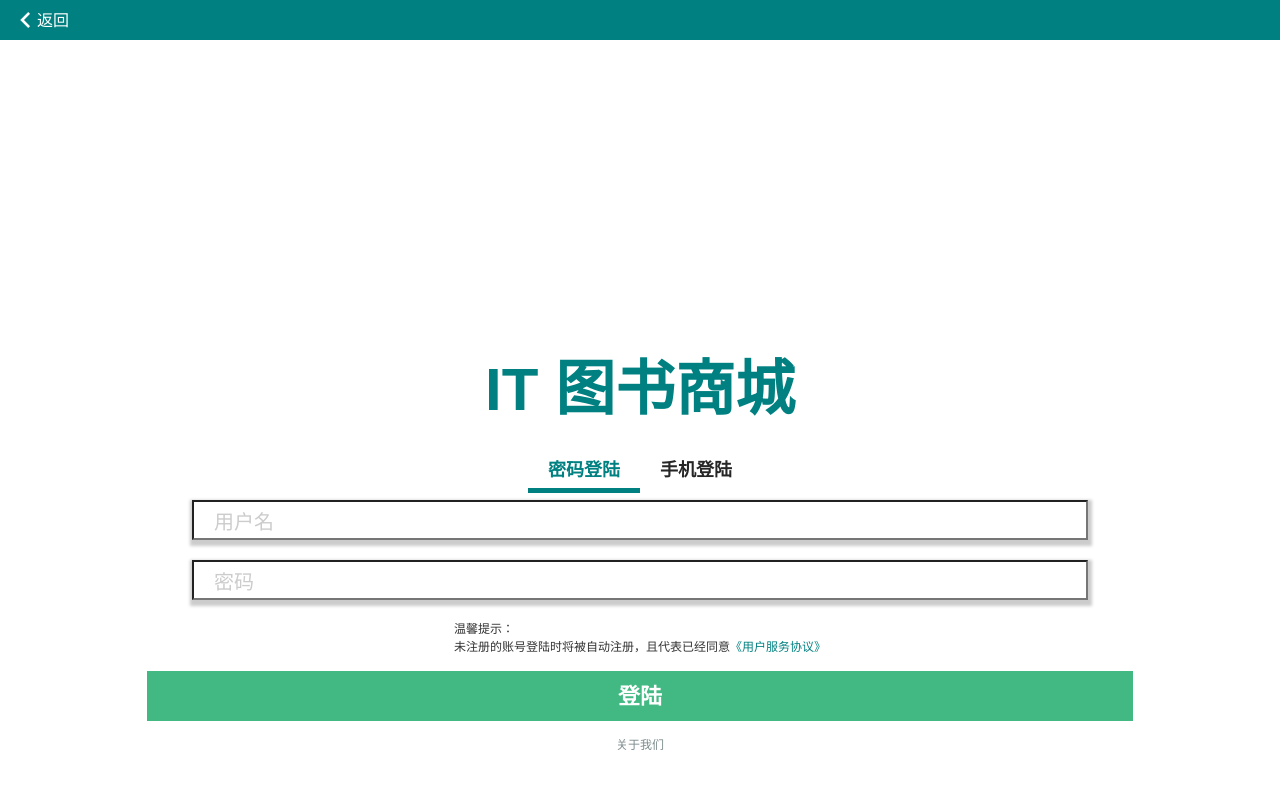
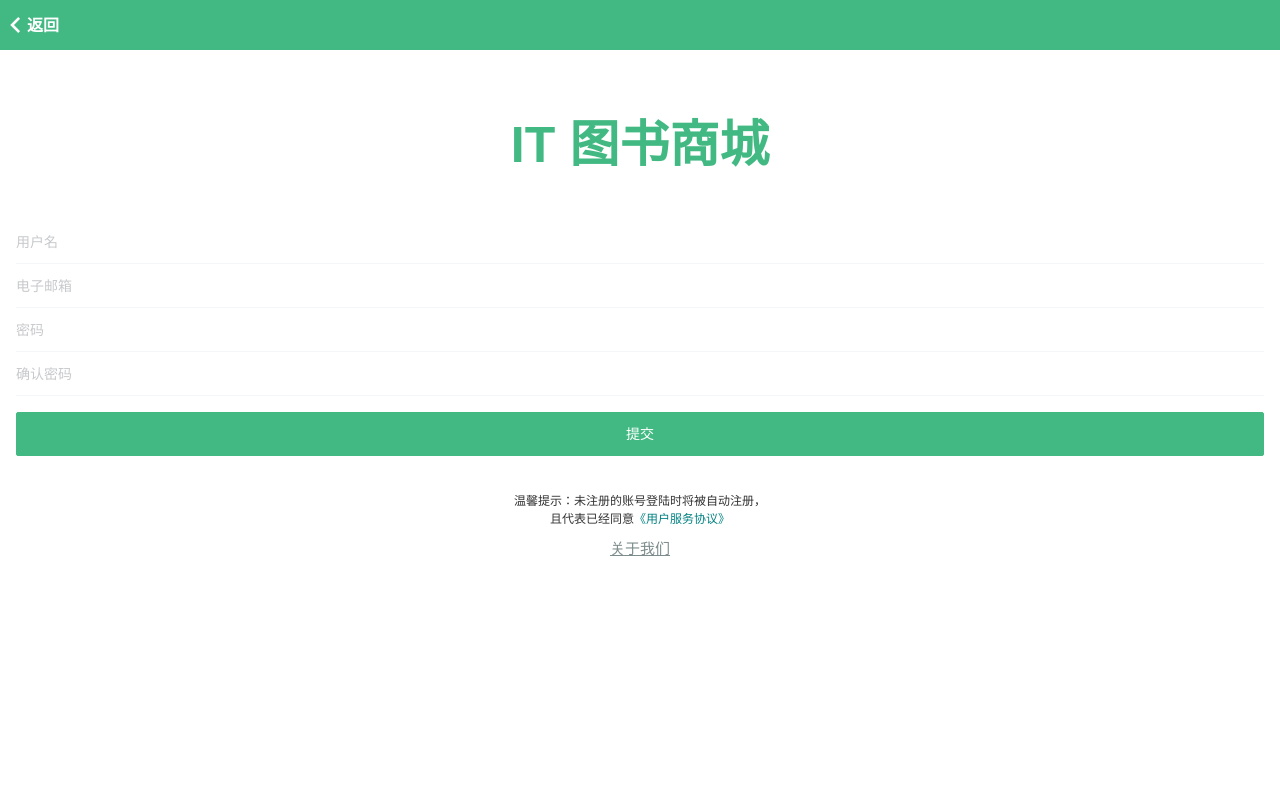
Before and after one commit to BlaxBerry/vue-book-shopping-mobile, a Vue app: page /#/login in a window 1280 px wide. Shown: the top 788 px of the page. Built offline with nearby package versions, Linux system fonts and the light colour scheme.

Commit message:
Login页面VantUI导入

```diff
--- a/src/UI/VantUI.js
+++ b/src/UI/VantUI.js
@@ -26,7 +26,11 @@ import {
     // 标签
     Tag,
     // 图片
-    Image as VanImage
+    Image as VanImage,
+    // 表单
+    Form,
+    // 输入框
+    Field
 } from 'vant';
 
 Vue.use(Swipe)
@@ -41,4 +45,6 @@ Vue.use(Swipe)
     .use(Empty)
     .use(Button)
     .use(Tag)
-    .use(VanImage);
+    .use(VanImage)
+    .use(Form)
+    .use(Field);
--- a/src/assets/css/Login/Login.css
+++ b/src/assets/css/Login/Login.css
@@ -5,78 +5,30 @@
   box-sizing: border-box;
 }
 #login .login_heder .go_back {
-  height: 40px;
-  background-color: #008080;
-  line-height: 40px;
-  padding-left: 20px;
-}
-#login .login_heder .go_back a {
   color: #fff;
+  margin-left: 10px;
+  font-weight: 700;
 }
 #login .login_heder h1.login_logo {
-  font-size: 60px;
+  font-size: 50px;
   font-weight: 700;
-  color: #008080;
+  color: #42b983;
   text-align: center;
-  margin-top: 25%;
-}
-#login .login_content {
-  margin-top: 30px;
-  text-align: center;
-}
-#login .login_content .tab_nav {
-  height: 40px;
-  line-height: 40px;
-  margin-bottom: 10px;
-}
-#login .login_content .tab_nav span {
-  font-weight: 700;
-  padding: 0 20px 8px;
-  font-size: 18px;
-}
-#login .login_content .tab_nav .underline {
-  border-bottom: thick solid #008080;
-  color: #008080;
-}
-#login .login_content .tab_content {
-  display: flex;
-  flex-direction: column;
-  align-items: center;
-}
-#login .login_content .tab_content input {
-  outline: none;
-  width: 70%;
-  height: 40px;
-  margin-bottom: 20px;
-  box-shadow: 1px 3px 3px 3px #ccc;
-  color: #ccc;
-  font-size: 25px;
-  padding-left: 20px;
-}
-#login .login_content .tab_content input::placeholder {
-  color: #ccc;
-  font-size: 20px;
+  margin: 120px 0 50px;
 }
 #login .login_footer {
-  display: flex;
-  flex-direction: column;
-  align-items: center;
-  padding: 0 15%;
+  padding: 20px;
+  font-size: 12px;
   line-height: 1.5;
-  font-size: 12px;
   color: #333;
-}
-#login .login_footer button {
-  outline: none;
-  border: none;
-  height: 50px;
-  width: 110%;
-  background-color: #42b983;
-  font-size: 22px;
-  font-weight: 700;
-  color: #fff;
-  margin: 15px;
+  text-align: center;
 }
 #login .login_footer .attention {
   color: #008080;
 }
+#login .login_footer .about {
+  display: block;
+  margin-top: 10px;
+  text-decoration: underline;
+  font-size: 15px;
+}
--- a/src/assets/css/Login/Login.less
+++ b/src/assets/css/Login/Login.less
@@ -6,85 +6,34 @@
 
     .login_heder {
         .go_back {
-            height: 40px;
-            background-color: #008080;
-            line-height: 40px;
-            padding-left: 20px;
-           a {
             color: #fff;
-           }
+            margin-left: 10px;
+            font-weight: 700;
         }
         h1.login_logo {
-            font-size: 60px;
+            font-size: 50px;
             font-weight: 700;
-            color:#008080;
+            color:#42b983;
             text-align: center;
-            margin-top: 25%;
-        }
-    }
-
-    .login_content {
-        margin-top: 30px;
-        text-align: center;
-        .tab_nav {
-            height: 40px;
-            line-height: 40px;
-            margin-bottom: 10px;
-            span {
-                font-weight: 700;
-                padding: 0 20px 8px;
-                font-size: 18px;
-            }
-            // 下划线样式
-            .underline {
-                border-bottom: thick solid #008080;
-                color:  #008080;
-            }
-        }
-        .tab_content {
-            display: flex;
-            flex-direction: column;
-            align-items: center;
-            input {
-                outline: none;
-                width: 70%;
-                height: 40px;
-                margin-bottom: 20px;
-                box-shadow: 1px 3px 3px 3px #ccc;
-                color: #ccc;
-                font-size: 25px;
-                padding-left: 20px;
-
-                &::placeholder {
-                    color: #ccc;
-                    font-size: 20px;
-                }
-            }
-
+            margin: 120px 0 50px;
         }
     }
 
     .login_footer {
-        display: flex;
-        flex-direction: column;
-        align-items: center;
-        padding: 0 15%;
+        padding: 20px;
+        font-size: 12px;
         line-height: 1.5;
-        font-size: 12px;
         color: #333;
-        button {
-            outline: none;
-            border: none;
-            height: 50px;
-            width: 70% + 40px;
-            background-color:  #42b983;
-            font-size: 22px;
-            font-weight: 700;
-            color: #fff;
-            margin: 15px;
-        }
+        text-align: center;
+
         .attention {
             color: #008080;
         }
+        .about {
+            display: block;
+            margin-top: 10px;
+            text-decoration: underline;
+            font-size: 15px;
+        }
     }
 }
--- a/src/views/Login/Login.vue
+++ b/src/views/Login/Login.vue
@@ -1,45 +1,118 @@
 <template>
   <div id="login">
-
+        <!-- 头部标题 -->
         <div class="login_heder">
-            <div class="go_back">
-                <a href="javascript:;" @click="$router.go(-1)">
-                    <i class="iconfont icon-back">返回</i>
-                </a>
-            </div>
+            <HeaderBar>
+                <span slot="left_search" class="go_back" @click="$router.go(-1)">
+                    <i class="iconfont icon-back"></i>返回
+                </span>
+            </HeaderBar>
+            <!-- logo  -->
             <h1 class="login_logo">IT 图书商城</h1>
         </div>
 
+
         <div class="login_content">
-            <div class="tab_nav">
-                <span :class="showNavContent==1?'underline':''"  @click="showNavContent=1">密码登陆</span>
-                <span :class="showNavContent==2?'underline':''"  @click="showNavContent=2">手机登陆</span>
+            <!-- 表单 -->
+            <van-form validate-first @submit="onSubmit">
+                <!-- 通过 pattern 进行正则校验 -->
+                <!-- 用户名 -->
+                <van-field
+                    v-model="username"
+                    name="用户名"
+                    placeholder="用户名"
+                    :rules="[
+                        { required: true, message: '请填写用户名' },
+                        // 正则验证
+                        { pattern, message: '正则匹配规则' }
+                    ]"
+                />
+                <!-- 电子邮箱 -->
+                <van-field
+                    v-model="email"
+                    name="电子邮箱"
+                    placeholder="电子邮箱"
+                    :rules="[
+                        { required: true, message: '请填写邮箱地址' },
+                        // 正则验证
+                        { pattern, message: '正则匹配规则' }
+                    ]"
+                />
+                <!-- 密码 -->
+                <van-field
+                    v-model="password"
+                    name="密码"
+                    placeholder="密码"
+                    :rules="[
+                        { required: true, message: '请填写密码' },
+                        // 正则验证
+                        { pattern, message: '正则匹配规则' }
+                    ]"
+                />
+                 <!-- 密码确认 -->
+                <van-field
+                    v-model="checkPassword"
+                    name="确认密码"
+                    placeholder="确认密码"
+                    :rules="[
+                        { required: true, message: '请填写密码' },
+                        // 正则验证
+                        { pattern, message: '正则匹配规则' }
+                    ]"
+                />
+                <!-- 提交按钮 -->
+                <div style="margin: 16px;">
+                    <van-button block type="info"
+                        native-type="submit" color="#42b983">
+                        提交
+                    </van-button>
+                </div>
+            </van-form>
+
+            <!-- 底部 -->
+            <div class="login_footer">
+                <span>温馨提示：未注册的账号登陆时将被自动注册，<br>
+                    且代表已经同意<a href="javascript:;" class="attention">《用户服务协议》</a>
+                </span>
+                <a href="https://github.com/BlaxBerry/vue-delivery-web-app" class="about">关于我们</a>
             </div>
-            <div class="tab_content" v-show="showNavContent==1">
-                <input type="text" placeholder="用户名">
-                <input type="text" placeholder="密码">
-            </div>
-            <div class="tab_content" v-show="showNavContent==2">
-                <input type="text" placeholder="手机号">
-                <input type="text" placeholder="验证码">
-            </div>
-        </div>
-
-        <div class="login_footer">
-            <span>温馨提示：<br> 未注册的账号登陆时将被自动注册，且代表已经同意<a href="javascript:;" class="attention">《用户服务协议》</a></span>
-            <button>登陆</button>
-            <a href="https://github.com/BlaxBerry/vue-delivery-web-app">关于我们</a>
         </div>
 
   </div>
 </template>
 
 <script>
+// 导入 头部标题栏
+import HeaderBar from "@/components/HeaderBar/HeaderBar.vue"
+
 export default {
     data(){
         return {
-            // tab栏内容显示隐藏
-            showNavContent:1
+            // 表单
+            username: '',
+            email:'',
+            password: '',
+            checkPassword: '',
+            // 表单正则验证
+            pattern: /\S{3,}/,
+        }
+    },
+    components:{
+        HeaderBar
+    },
+    methods:{
+        // 提交表单
+        onSubmit(){
+            if(this.password == this.checkPassword){
+                console.log(this.username,
+                        this.email,
+                        this.password,
+                        this.checkPassword==this.password
+                );
+            }else{
+                console.log("密码不一致");
+            }
+
         }
     }
 }
```
